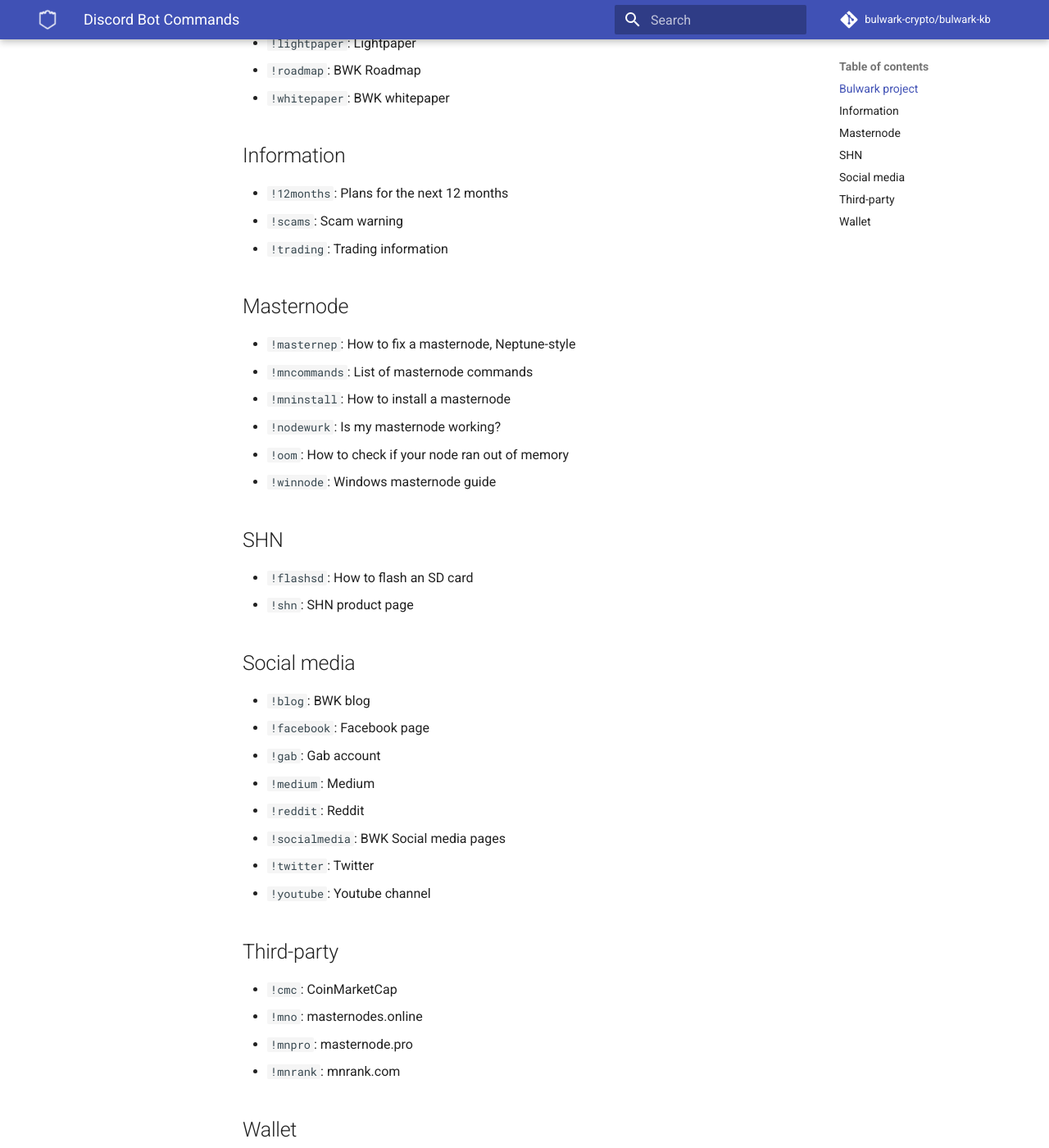
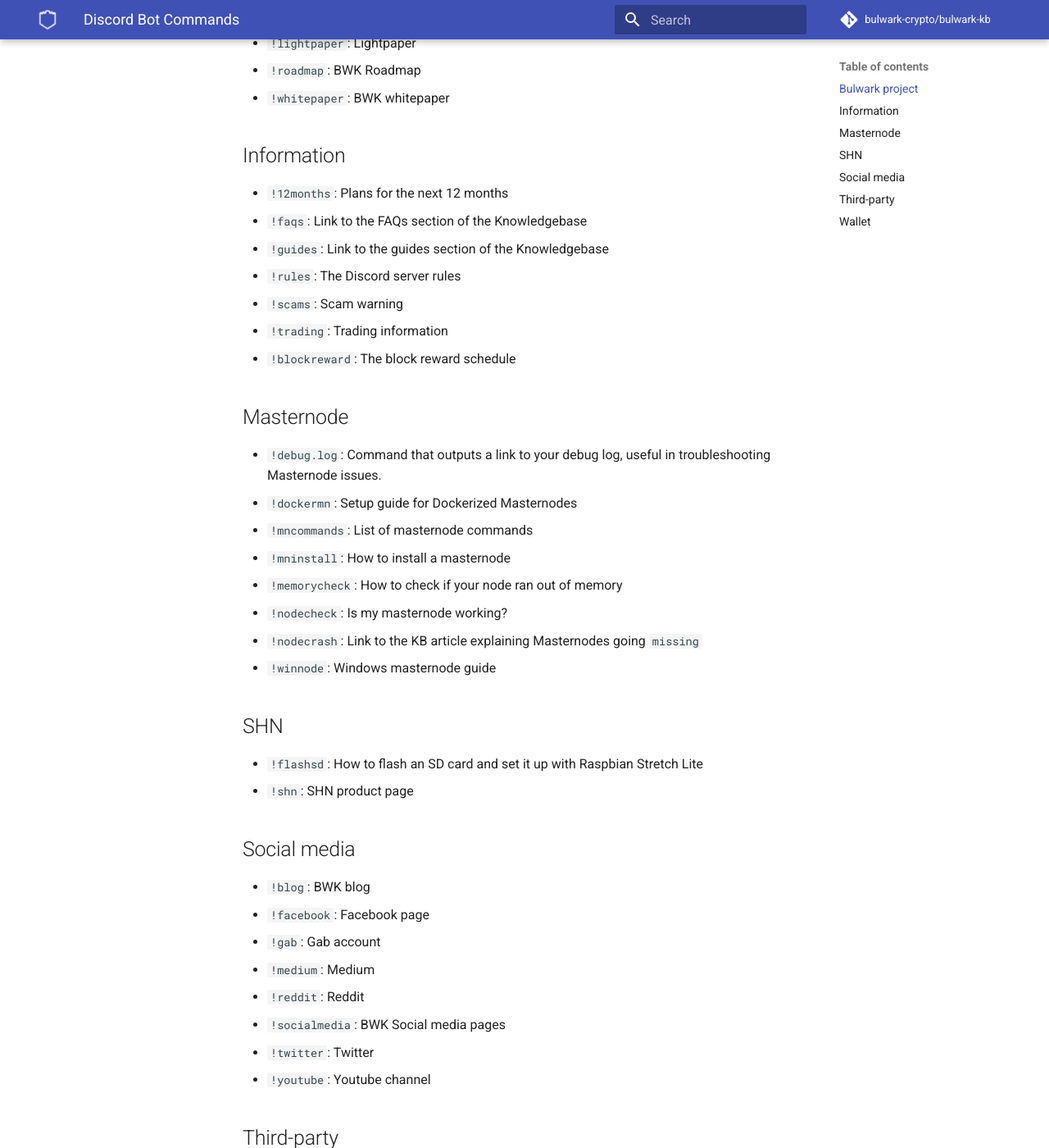
Before and after one commit to bulwark-crypto/Bulwark-KB, an MkDocs documentation site: the page built from docs/Admin/Bot-Commands.md, in a window 1280 px wide and 1400 px high, scrolled down 407 px. Shown: the whole window at 82% size. Built offline with MkDocs 1.6.1 and Material for MkDocs 9.7.7, drawn with Linux system fonts in a browser that asks for light colours; comment, search, counter and statistics services are not loaded; some of the changed text lies outside the part shown.

Commit message:
update discord bot commands

```diff
--- a/docs/Admin/Bot-Commands.md
+++ b/docs/Admin/Bot-Commands.md
@@ -14,21 +14,27 @@
 ## Information
 
 - `!12months`: Plans for the next 12 months
+- `!faqs`: Link to the FAQs section of the Knowledgebase
+- `!guides`: Link to the guides section of the Knowledgebase
+- `!rules`: The Discord server rules
 - `!scams`: Scam warning
 - `!trading`: Trading information
+- `!blockreward`: The block reward schedule
 
 ## Masternode
 
-- `!masternep`: How to fix a masternode, Neptune-style
+- `!debug.log`: Command that outputs a link to your debug log, useful in troubleshooting Masternode issues.
+- `!dockermn`: Setup guide for Dockerized Masternodes
 - `!mncommands`: List of masternode commands
 - `!mninstall`: How to install a masternode
-- `!nodewurk`: Is my masternode working?
-- `!oom`: How to check if your node ran out of memory
+- `!memorycheck`: How to check if your node ran out of memory
+- `!nodecheck`: Is my masternode working?
+- `!nodecrash`: Link to the KB article explaining Masternodes going `missing`
 - `!winnode`: Windows masternode guide
 
 ## SHN
 
-- `!flashsd`: How to flash an SD card
+- `!flashsd`: How to flash an SD card and set it up with Raspbian Stretch Lite
 - `!shn`: SHN product page
 
 ## Social media
@@ -52,8 +58,11 @@
 ## Wallet
 
 - `!appdata`: Location of wallet appdata.
-- `!bootstrap`: Bootstrap Instructions
+- `!bootstrap`: Bootstrap
+- `!coincontrol`: Instructions on how to enable and access the coin control menu
 - `!refresh`: How to refresh a wallet
 - `!staking`: Staking guide
+- `!stakingscript`: Link to the guide for using the VPS staking script
+- `!stakingstatus`: Link to the KB article regarding how to ensure staking is active.
 - `!sync`: How to fix wallet syncing issues
 - `!wallet`: Wallet download
```
Also changed, not shown: docs/Troubleshooting/Masternode-Troubleshooting-FAQ.md (+1 -1 lines).
